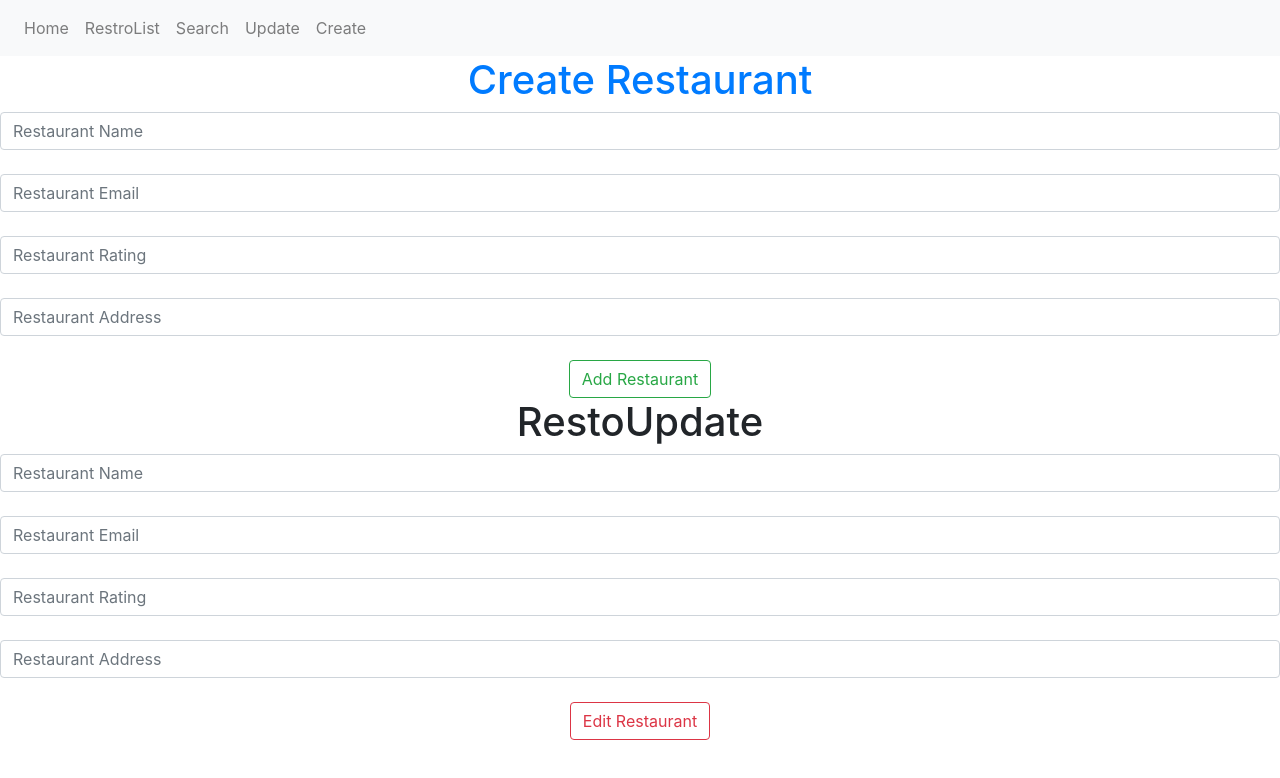
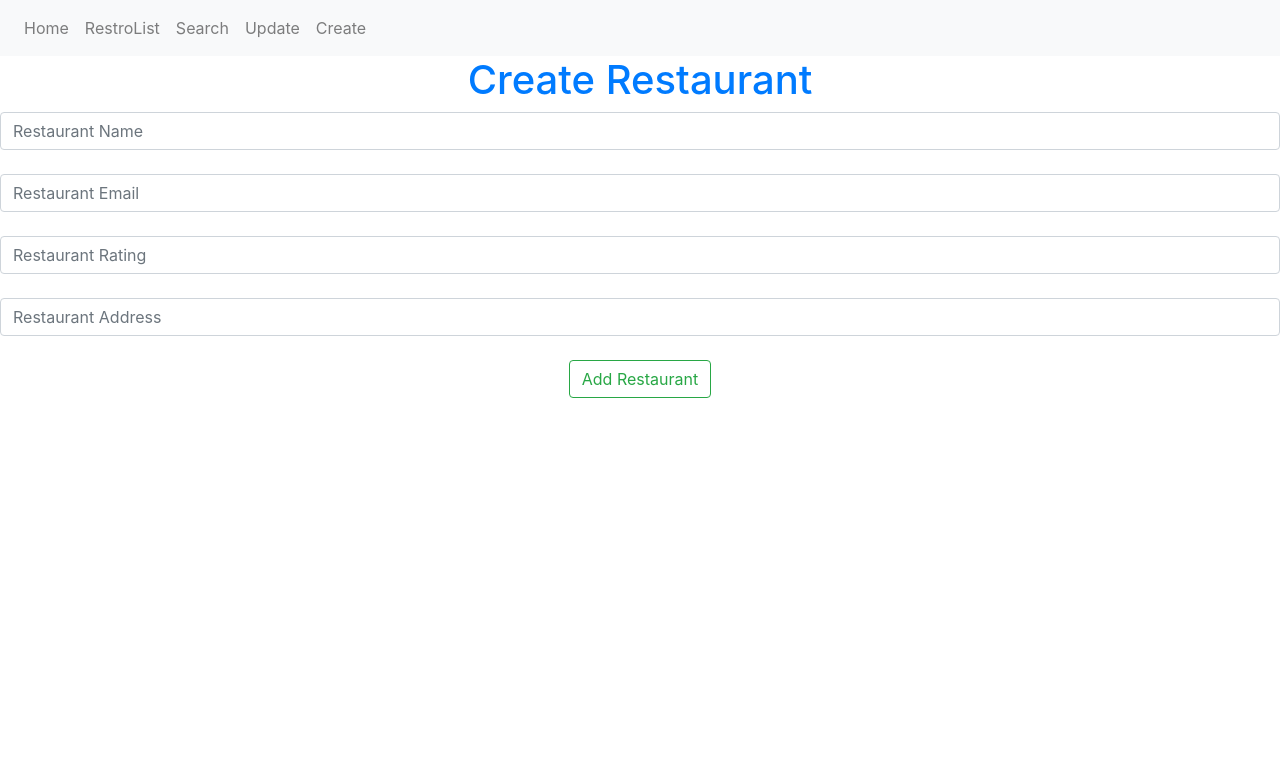
Before and after one commit to SukhdebPatra/client, a React (Create React App) app: page /Create in a window 1280 px wide. Shown: the top 778 px of the page. Built offline with nearby package versions, Linux system fonts and the light colour scheme; no server answers.

Commit message:
removed unnecessary codes from RestroCreate

```diff
--- a/src/Component/RestoCreate.jsx
+++ b/src/Component/RestoCreate.jsx
@@ -69,12 +69,7 @@ const RestoCreate = () => {
           Add Restaurant
         </button>
       </form>
-      <RestoUpdate
-        name={name}
-        email={email}
-        rating={rating}
-        address={address}
-      />
+
     </div>
   );
 };
```
